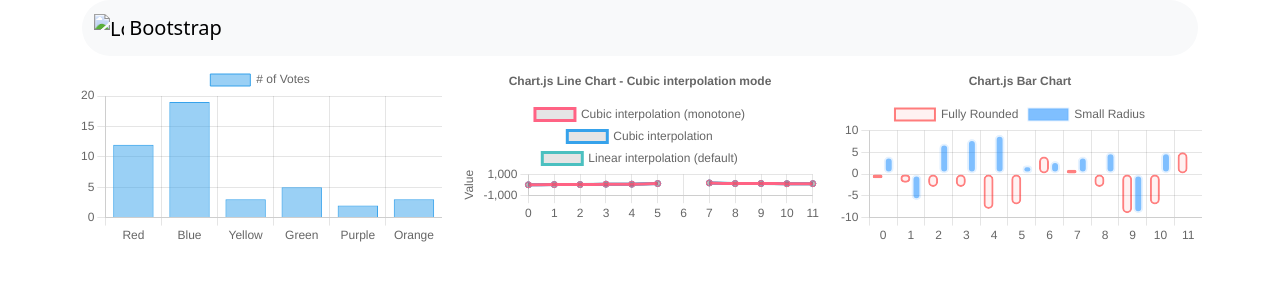
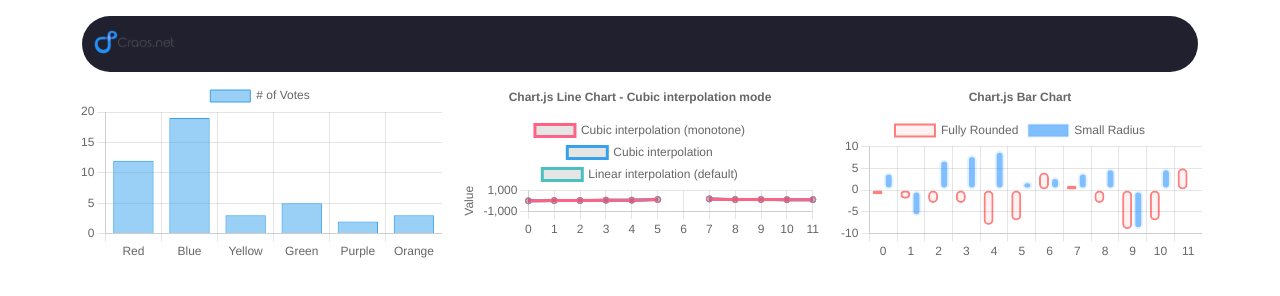
Before and after one commit to Craos/Craos, a website: page index.html in a window 1280 px wide. Drawn offline with nearby package versions, Linux system fonts and the light colour scheme.

Commit message:
Atualização automática

```diff
--- a/index.html
+++ b/index.html
@@ -9,12 +9,11 @@
 </head>
 <body>
 <div>
-    <div class="container">
-        <nav class="navbar bg-body-tertiary rounded-5">
+    <div class="container mt-3">
+        <nav class="navbar rounded-5" style="background-color: #21202f;">
             <div class="container-fluid">
                 <a class="navbar-brand" href="#">
-                    <img src="/docs/5.3/assets/brand/bootstrap-logo.svg" alt="Logo" width="30" height="24" class="d-inline-block align-text-top">
-                    Bootstrap
+                    <img src="images/craos_432x128.png" alt="Logo" height="24" class="d-inline-block align-text-top">
                 </a>
             </div>
         </nav>
```
Also changed, not shown: images/craos_432x128.png (added).
